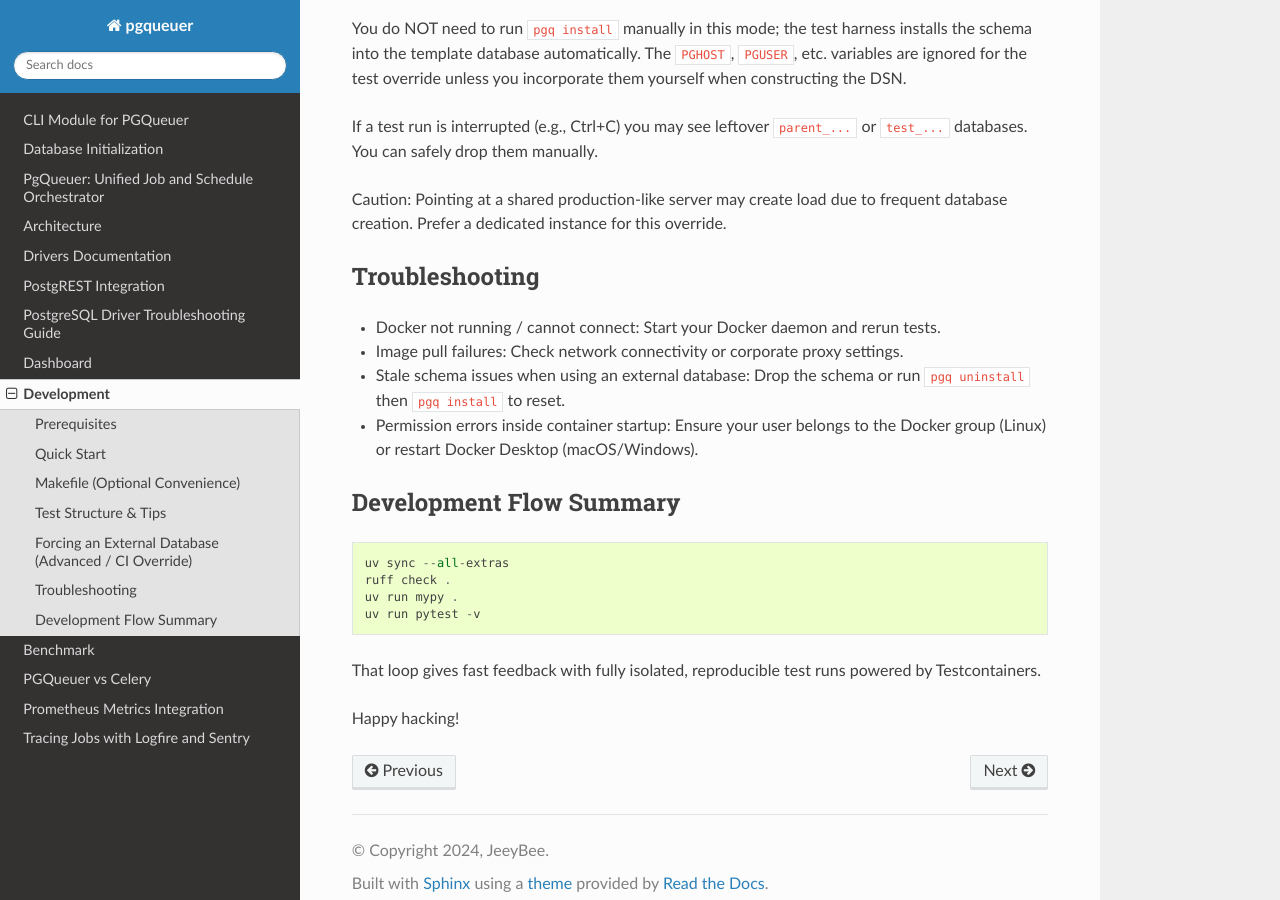
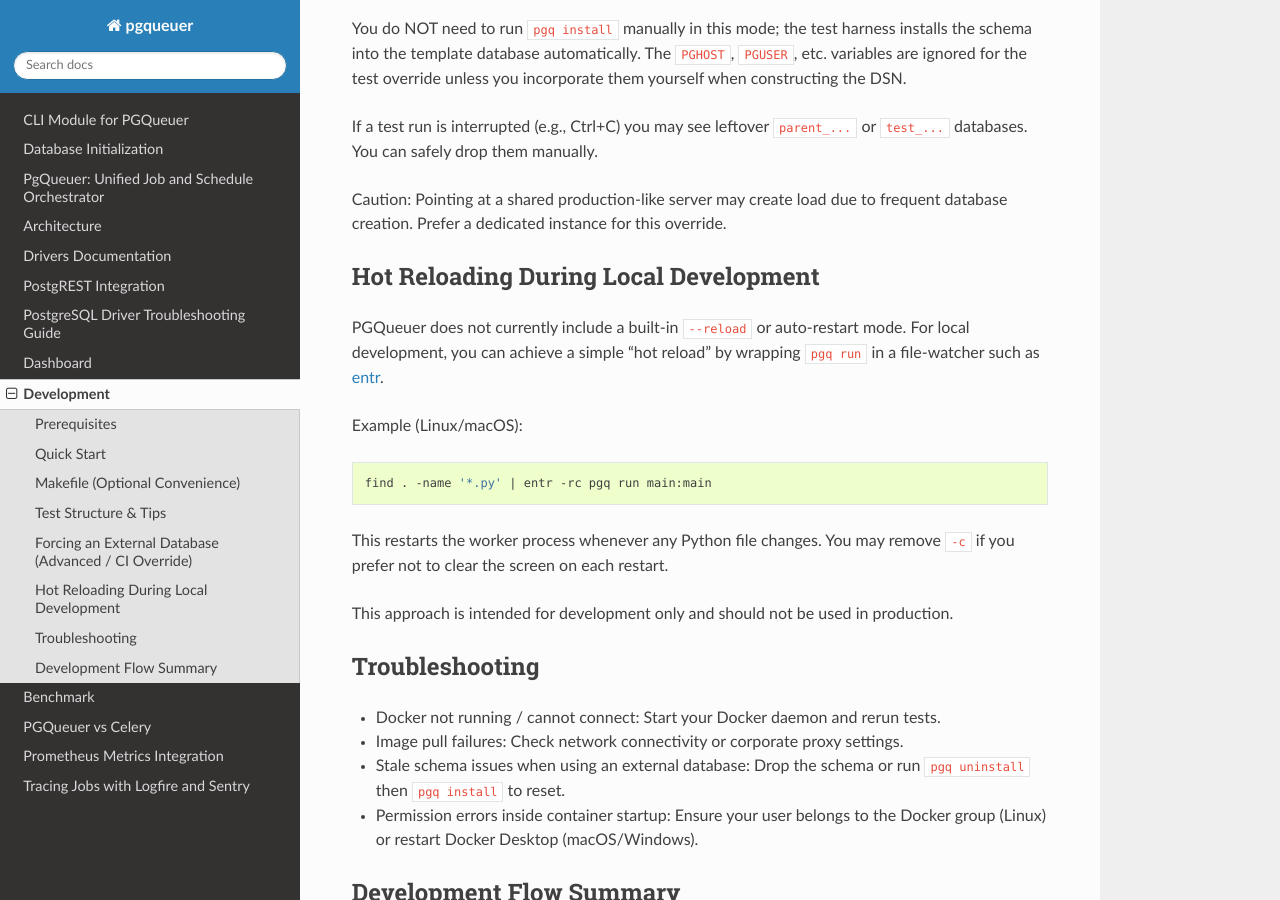
Before and after one commit to janbjorge/pgqueuer, a Sphinx documentation site: the page built from docs/development.md, in a window 1280 px wide and 900 px high, scrolled down 2310 px. Built offline with Sphinx 7.4.7 and the Read the Docs theme 3.1.0, drawn with Linux system fonts in a browser that asks for light colours.

Commit message:
Hot Reloading During Local Development (#501)
Co-authored-by: Copilot <175728472+Copilot@users.noreply.github.com>

````diff
--- a/docs/development.md
+++ b/docs/development.md
@@ -82,6 +82,22 @@ If a test run is interrupted (e.g., Ctrl+C) you may see leftover `parent_...` or
 
 Caution: Pointing at a shared production-like server may create load due to frequent database creation. Prefer a dedicated instance for this override.
 
+## Hot Reloading During Local Development
+
+PGQueuer does not currently include a built-in `--reload` or auto-restart mode.
+For local development, you can achieve a simple “hot reload” by wrapping `pgq run` in a file-watcher such as [entr](https://eradman.com/entrproject/).
+
+Example (Linux/macOS):
+
+```bash
+find . -name '*.py' | entr -rc pgq run main:main
+```
+
+This restarts the worker process whenever any Python file changes.
+You may remove `-c` if you prefer not to clear the screen on each restart.
+
+This approach is intended for development only and should not be used in production.
+
 ## Troubleshooting
 
 - Docker not running / cannot connect: Start your Docker daemon and rerun tests.
````
